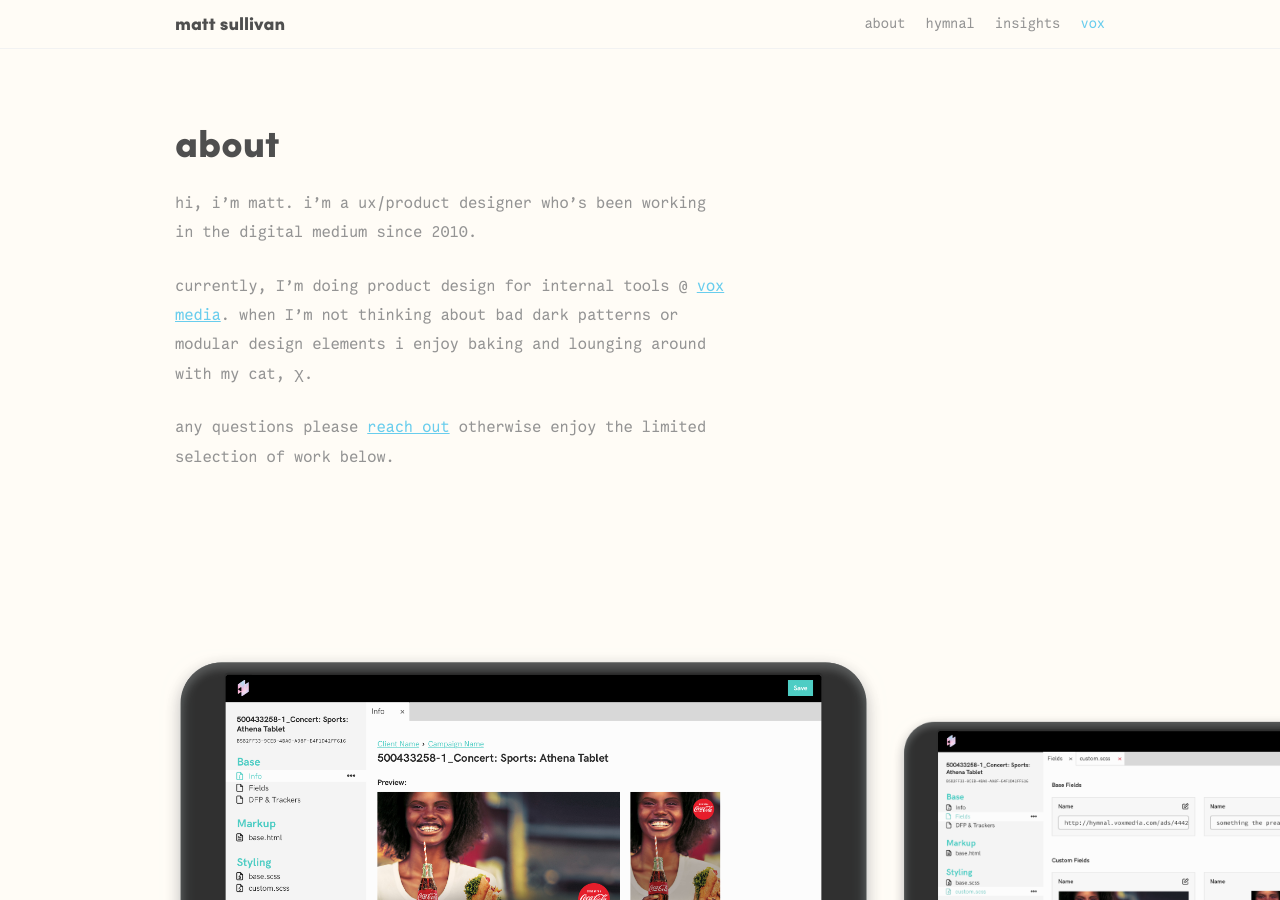
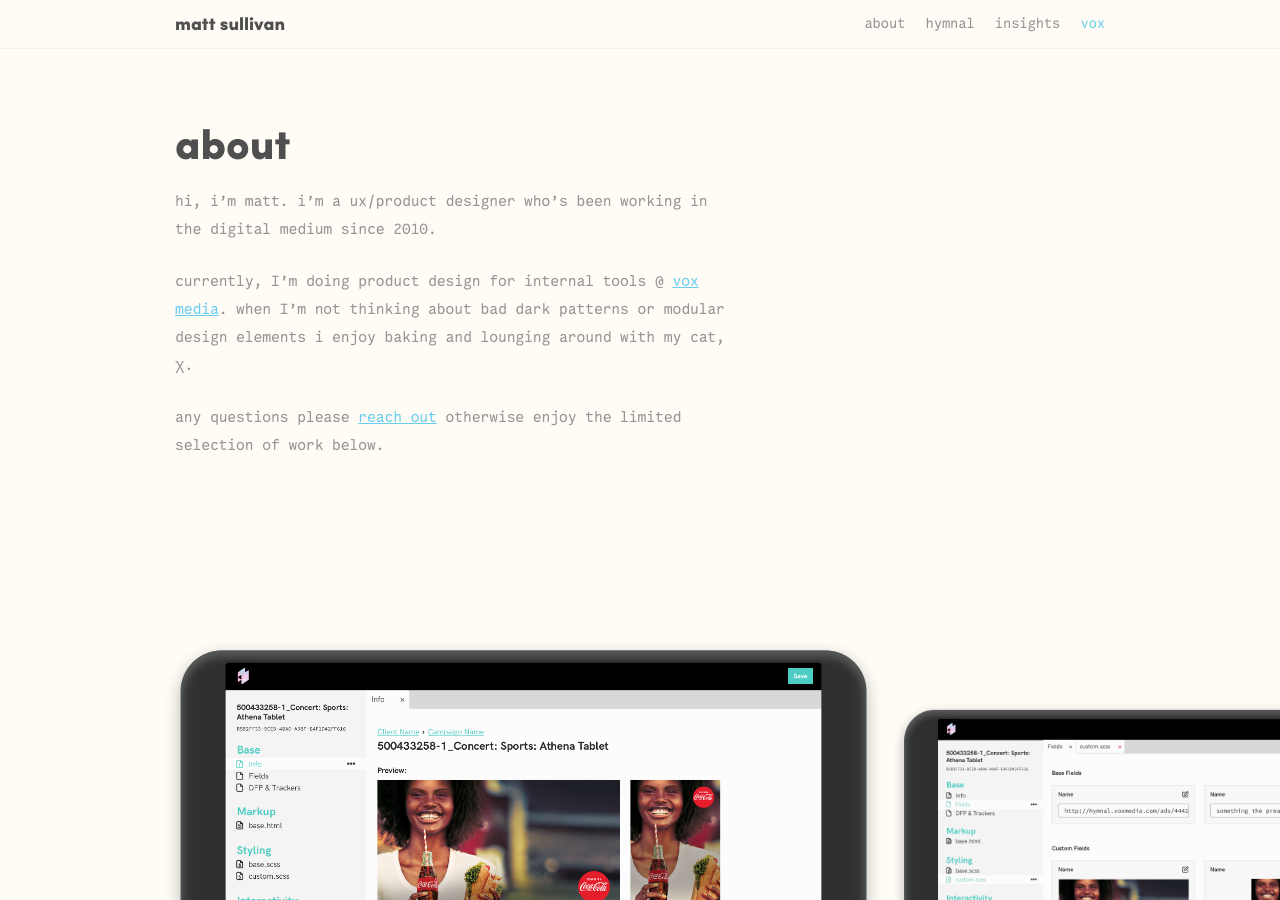
Before and after one commit to mjsxi/mjsxi.github.io, a Jekyll site: the page built from index.md, in a window 1280 px wide and 900 px high. Built offline with Jekyll 4.4.1, drawn with Linux system fonts in a browser that asks for light colours.

Commit message:
slight tweaks to fonts

```diff
--- a/_sass/base.scss
+++ b/_sass/base.scss
@@ -128,6 +128,12 @@ h2 {
   font-style: normal;
 }
 
+@font-face {
+  font-family: 'ISO Mono';
+  src: url('./fonts/ISO.woff') format('woff');
+  font-style: normal;
+}
+
 %wrapper {
   max-width: $content-width;
 }
--- a/_sass/components/c-tags.scss
+++ b/_sass/components/c-tags.scss
@@ -1,4 +1,9 @@
 .c-tags {
+  font-family: $accent-font-family;
+  font-size: $accent-font-size;
+  font-weight: $accent-font-weight;
+  line-height: $accent-line-height;
+
   margin-bottom: .9rem;
   padding-left: 0;
 
--- a/_sass/style.scss
+++ b/_sass/style.scss
@@ -2,14 +2,19 @@
 
 // Defaults variables
 
+$heading-font-family: 'Sofia Pro', serif !default;
+$heading-font-size:    42px !default;
+$heading-font-weight:  900 !default;
+
 $base-font-family:    'ISO Mono', monospace !default;
-$base-font-size:      1.05rem !default;
+$base-font-size:      1rem !default;
 $base-font-weight:    400 !default;
 $base-line-height:    1.75 !default;
 
-$heading-font-family: 'Sofia Pro', sans-serif !default;
-$heading-font-size:    38px !default;
-$heading-font-weight:  900 !default;
+$accent-font-family:    'ISO Mono', monospace !default;
+$accent-font-size:      1rem !default;
+$accent-font-weight:    400 !default;
+$accent-line-height:    1.75 !default;
 
 $link-color:          #69CDED !default;
 $link-hover-color:    #E381EB !default;
```
Also changed, not shown: _sass/components/c-footer.scss (line endings or trailing spaces), 2 other files.
